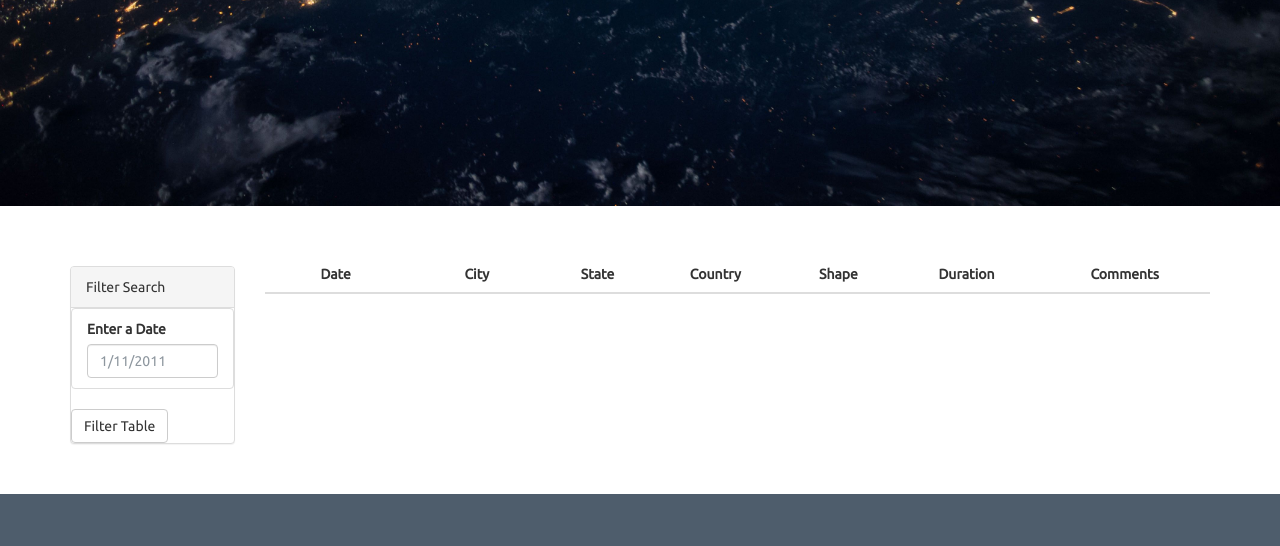
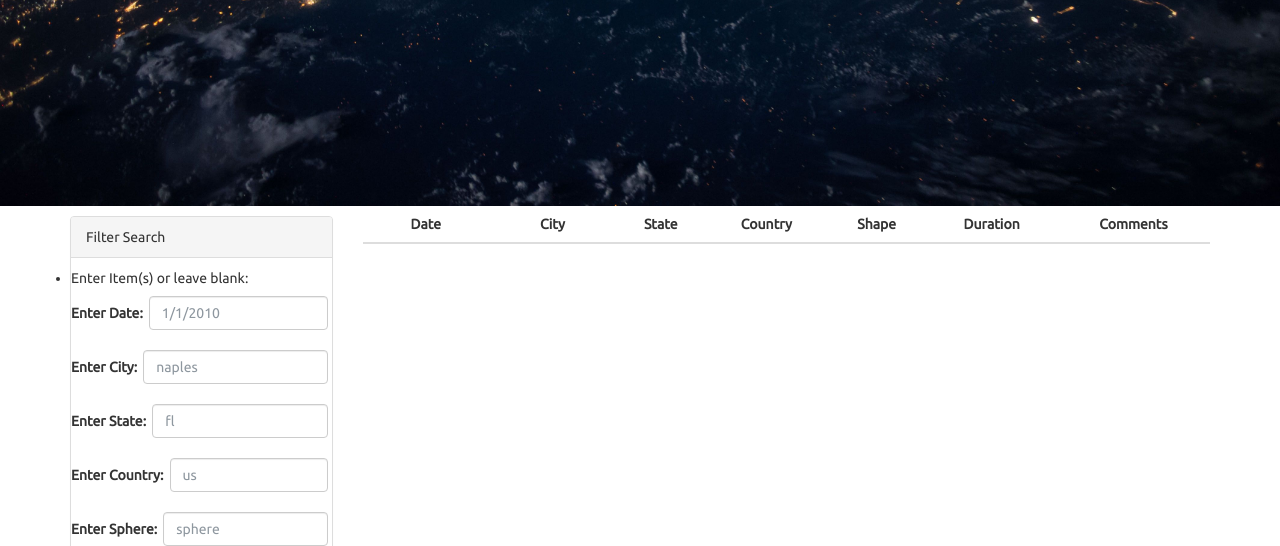
Before and after one commit to caphilpott/javascript-challenge, a plain HTML site: page UFO-level-2/index.html in a window 1280 px wide. Shown: the part 406-952 px from the top of the page. Drawn offline with nearby package versions, Linux system fonts and the light colour scheme.

Commit message:
update index file

```diff
--- a/UFO-level-2/index.html
+++ b/UFO-level-2/index.html
@@ -3,11 +3,13 @@
 
 <head>
   <meta charset="utf-8">
-  <title>UFO Finder</title>
+  <title>UFO Finder2</title>
   <meta name="viewport" content="width=device-width, initial-scale=1">
   <link rel="stylesheet" href="https://maxcdn.bootstrapcdn.com/bootswatch/3.3.7/superhero/bootstrap.min.css">
   <link href="https://fonts.googleapis.com/css?family=Ubuntu" rel="stylesheet">
   <link rel="stylesheet" href="static/css/style.css">
+  <!-- <style> label {float:left;} span {display:block; overflow:hidden; padding: 0px 4px 0px 10px; } input{width:70%;}</style> -->
+  <style> label { display: table-cell; width: 1px; white-space: nowrap;} span { display: table-cell; padding: 0 4px 0 6px;} input {width: 70%; }</style>
 </head>
 
 <body>
@@ -26,19 +28,42 @@
       <p>The Truth is Out There</p>
     </div>
     <div class="container">
-      <div class="row margin-top-50">
-        <div class="col-md-2">
+      <div class="row margin-top-45">
+        <div class="col-md-3">
           <aside class="filters">
             <div class="panel panel-default">
               <div class="panel-heading">Filter Search</div>
               <div class="panel-body">
-                <form>
+                <form id="form">
                   <div class="form-group">
                     <ul class="list-group" id="filters">
-                      <li class="filter list-group-item">
-                        <label for="date">Enter a Date</label>
-                        <input class="form-control" id="datetime" type="text" placeholder="1/11/2011">
-                      </li>
+                      <li class="filter list-group-items">
+                        <h5> Enter Item(s) or leave blank:</h5>
+                          <label for="date">Enter Date: </label>
+                          <span>
+                          <input name="date" class="form-control" id="datetime" type="text" placeholder="1/1/2010"/>
+                          </span>
+                          <br>
+                          <label for="city">Enter City:  </label>
+                          <span>
+                          <input name="city" class="form-control" id="city" type="text" placeholder="naples"/>
+                          </span>
+                          <br>
+                          <label for="state">Enter State:</label>
+                          <span>
+                          <input name="state" class="form-control" id="state" type="text" placeholder="fl"/>
+                          </span>
+                          <br>
+                          <label for="country">Enter Country:</label>
+                          <span>
+                          <input name="country" class="form-control" id="country" type="text" placeholder="us"/>
+                          </span>
+                          <br>
+                          <label for="shape">Enter Sphere:</label>
+                          <span>
+                          <input name="shape" class="form-control" id="shape" type="text" placeholder="sphere"/>
+                          </span>
+                        </li>
                     </ul>
                   </div>
                   <button id="filter-btn" type="button" class="btn btn-default">Filter Table</button>
@@ -47,7 +72,7 @@
             </div>
           </aside>
         </div>
-        <div class="col-md-10">
+        <div class="col-md-9">
           <div id="table-area" class="">
             <table id="ufo-table" class="table table-striped">
               <thead>
```
